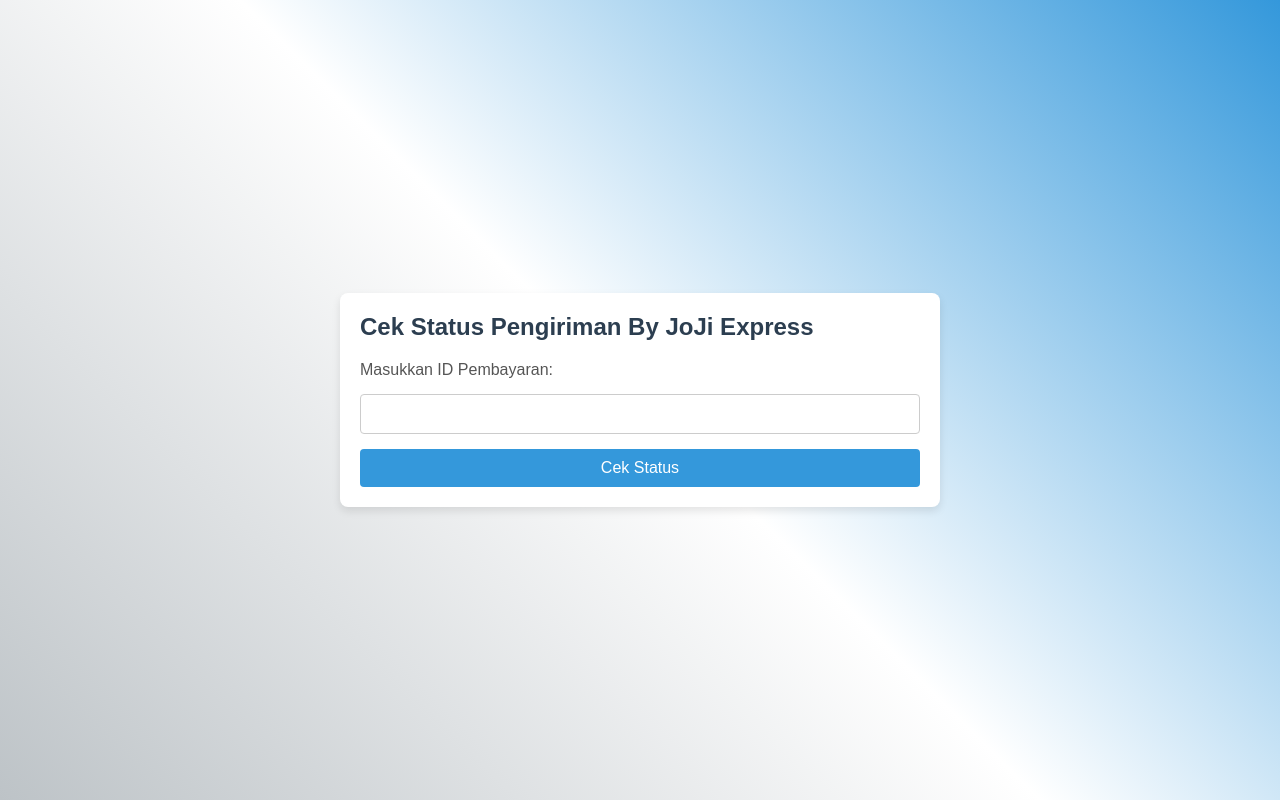
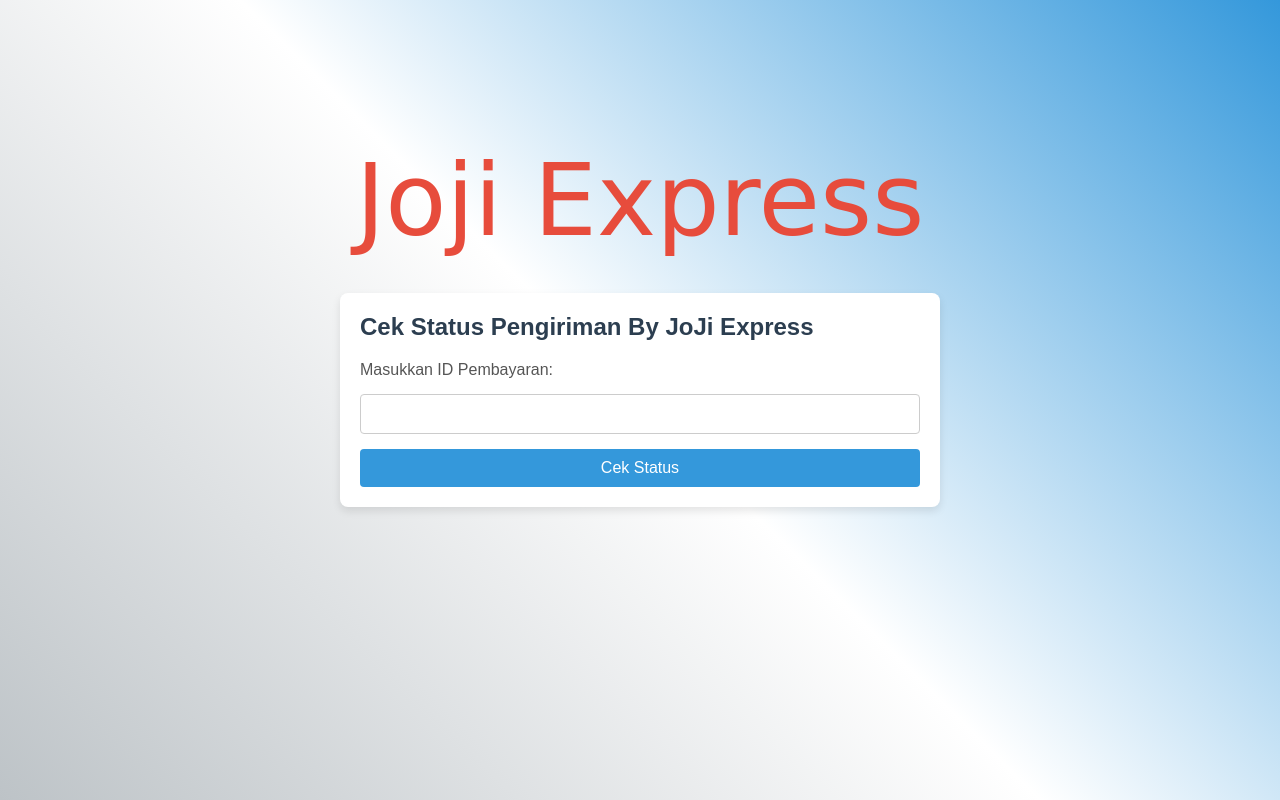
Before and after one commit to IqbalSetyawan/Kelompok_5_Pelacakan, a PHP site: page / in a window 1280 px wide. Run offline with PHP 8.4, Linux system fonts and the light colour scheme; some web fonts are replaced.

Commit message:
Update styles.css

```diff
--- a/styles.css
+++ b/styles.css
@@ -16,6 +16,13 @@
     height: 100vh;            /* Memastikan body memenuhi seluruh tinggi viewport */
     padding: 20px;
     margin: 0;
+    position: relative;
+}
+
+/* Menambahkan font Platinum Sign */
+@font-face {
+    font-family: 'Platinum Sign';
+    src: url('fonts/platinum-sign.ttf');  /* Pastikan path sesuai dengan lokasi file font Anda */
 }
 
 /* Container styling */
@@ -27,11 +34,25 @@
     border-radius: 8px;
     box-shadow: 0 4px 8px rgba(0, 0, 0, 0.1);
     transition: transform 0.3s ease; /* Menambahkan transisi */
+    z-index: 2; /* Pastikan container berada di atas background */
 }
 
 /* Efek zoom-in saat pointer menuju ke container */
 .container:hover {
     transform: scale(1.05); /* Zoom-in sedikit */
+}
+
+/* Menambahkan teks "Joji Express" pada background */
+body::before {
+    content: 'Joji Express';
+    font-family: 'Platinum Sign', cursive;
+    font-size: 100px;
+    color: #e74c3c; /* Merah pekat */
+    position: absolute;
+    top: 25%;  /* Menggeser teks lebih atas */
+    left: 50%;
+    transform: translate(-50%, -50%); /* Memusatkan teks secara horizontal dan vertikal */
+    z-index: 1; /* Menempatkan teks di belakang konten */
 }
 
 /* Heading */
```
